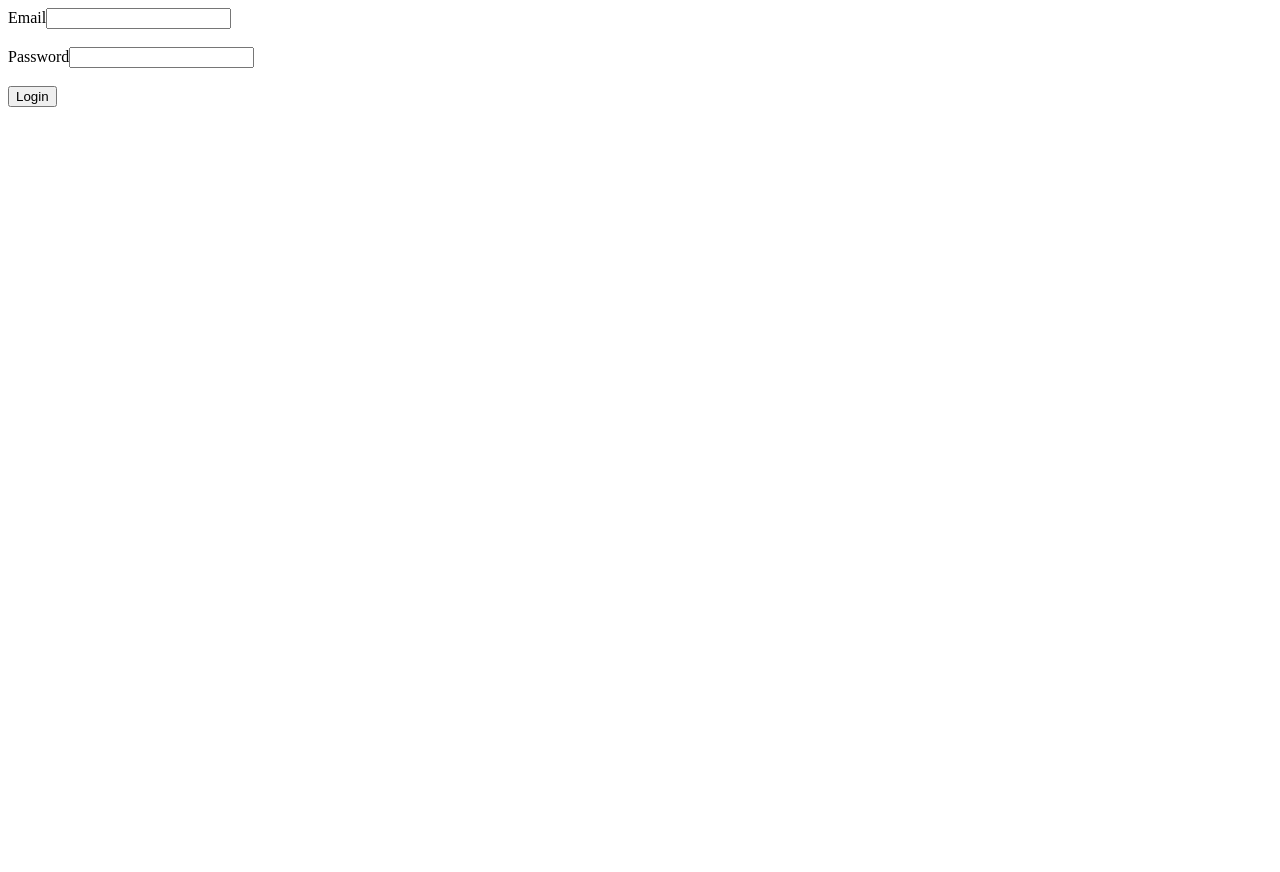
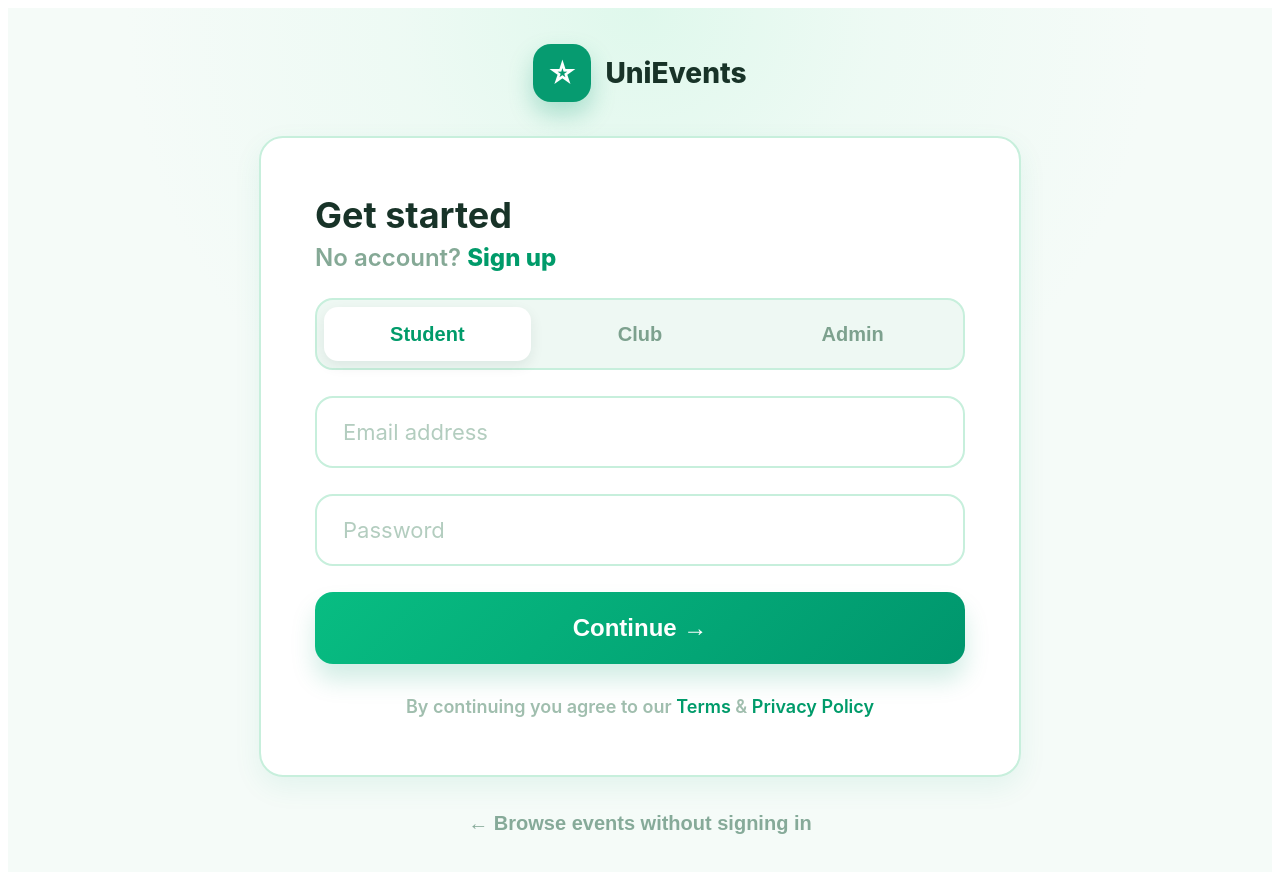
Before and after one commit to dp-end/HF4U, an Angular app in the folder eventF/: page /login in a window 1280 px wide. Shown: the top 872 px of the page. Before the commit the page ends 800 px from the top, so only its background shows below. Built offline with nearby package versions, Linux system fonts and the light colour scheme.

Commit message:
login ui  done

```diff
--- /dev/null
+++ b/eventF/src/app/core/models/register-request.ts
@@ -0,0 +1,8 @@
+import { UserRole } from "./user_role";
+
+export interface RegisterRequest {
+  fullName:string;
+  email:string;
+  password:string;
+  role:Exclude<UserRole,'ADMIN'>;
+}
--- a/eventF/src/app/core/services/AuthService/auth-service.ts
+++ b/eventF/src/app/core/services/AuthService/auth-service.ts
@@ -4,6 +4,7 @@ import { LoginRequest } from '../../models/login/login-request';
 import { ApiResponse } from '../../models/api-response';
 import { LoginResponse } from '../../models/login/login-response';
 import { Observable } from 'rxjs';
+import { RegisterRequest } from '../../models/register-request';
 
 @Injectable({
   providedIn: 'root',
@@ -17,4 +18,8 @@ export class AuthService {
   login(request: LoginRequest): Observable<ApiResponse<LoginResponse>>{
     return this.http.post<ApiResponse<LoginResponse>>(`${this.apiUrl}/login` , request);
   }
+
+  register(request: RegisterRequest): Observable<ApiResponse<unknown>>{
+    return this.http.post<ApiResponse<unknown>>(`${this.apiUrl}/register`,request);
+  }
 }
--- a/eventF/src/app/features/auth/login/login.css
+++ b/eventF/src/app/features/auth/login/login.css
@@ -0,0 +1,189 @@
+:host {
+  display: block;
+  min-height: 100vh;
+}
+
+.auth-page {
+  min-height: 100vh;
+  display: flex;
+  flex-direction: column;
+  align-items: center;
+  justify-content: center;
+  gap: 34px;
+  background:
+    radial-gradient(circle at top, #dff8ec 0, rgba(223, 248, 236, 0.35) 22%, transparent 48%),
+    #f5fbf8;
+  color: #183328;
+  font-family: Inter, ui-sans-serif, system-ui, -apple-system, BlinkMacSystemFont, "Segoe UI", sans-serif;
+  padding: 32px 20px;
+}
+
+.brand {
+  display: flex;
+  align-items: center;
+  gap: 14px;
+  font-size: 28px;
+  font-weight: 800;
+}
+
+.brand-icon {
+  width: 58px;
+  height: 58px;
+  display: grid;
+  place-items: center;
+  border-radius: 18px;
+  background: #069b70;
+  color: white;
+  font-size: 30px;
+  box-shadow: 0 12px 24px rgba(6, 155, 112, 0.28);
+}
+
+.auth-card {
+  width: min(100%, 650px);
+  display: flex;
+  flex-direction: column;
+  gap: 26px;
+  padding: 58px 54px;
+  border: 2px solid #c7efdc;
+  border-radius: 24px;
+  background: white;
+  box-shadow: 0 10px 28px rgba(6, 155, 112, 0.08);
+}
+
+.auth-header h1 {
+  margin: 0 0 8px;
+  font-size: 36px;
+  line-height: 1.1;
+}
+
+.auth-header p {
+  margin: 0;
+  color: #85a996;
+  font-size: 24px;
+  font-weight: 600;
+}
+
+.auth-header button {
+  padding: 0;
+  border: 0;
+  background: transparent;
+  color: #009b6a;
+  font: inherit;
+  font-weight: 800;
+  cursor: pointer;
+}
+
+.role-tabs {
+  display: grid;
+  grid-template-columns: repeat(3, 1fr);
+  gap: 6px;
+  padding: 7px;
+  border: 2px solid #c7efdc;
+  border-radius: 18px;
+  background: #eef8f3;
+}
+
+.role-tabs button {
+  height: 54px;
+  border: 0;
+  border-radius: 14px;
+  background: transparent;
+  color: #7da18e;
+  font-size: 20px;
+  font-weight: 800;
+  cursor: pointer;
+}
+
+.role-tabs button.active {
+  background: white;
+  color: #009b6a;
+  box-shadow: 0 5px 14px rgba(16, 44, 34, 0.08);
+}
+
+.field input {
+  width: 100%;
+  height: 72px;
+  box-sizing: border-box;
+  border: 2px solid #c7efdc;
+  border-radius: 18px;
+  padding: 0 26px;
+  color: #183328;
+  font: inherit;
+  font-size: 22px;
+  outline: none;
+}
+
+.field input::placeholder {
+  color: #b3cdbf;
+}
+
+.field input:focus {
+  border-color: #0aae7d;
+  box-shadow: 0 0 0 4px rgba(10, 174, 125, 0.12);
+}
+
+.primary-button {
+  height: 72px;
+  border: 0;
+  border-radius: 18px;
+  background: linear-gradient(135deg, #08bd82, #00966d);
+  color: white;
+  font-size: 24px;
+  font-weight: 900;
+  cursor: pointer;
+  box-shadow: 0 16px 24px rgba(6, 155, 112, 0.18);
+}
+
+.primary-button:disabled {
+  opacity: 0.7;
+  cursor: not-allowed;
+}
+
+.legal {
+  margin: 6px 0 0;
+  text-align: center;
+  color: #a0beae;
+  font-size: 18px;
+  font-weight: 600;
+}
+
+.legal a {
+  color: #009b6a;
+  text-decoration: none;
+}
+
+.error-message {
+  margin: -8px 0;
+  color: #d33;
+  font-size: 16px;
+  font-weight: 700;
+}
+
+.guest-link {
+  border: 0;
+  background: transparent;
+  color: #86aa99;
+  font-size: 20px;
+  font-weight: 800;
+  cursor: pointer;
+}
+
+@media (max-width: 680px) {
+  .auth-card {
+    padding: 34px 22px;
+  }
+
+  .auth-header h1 {
+    font-size: 30px;
+  }
+
+  .auth-header p,
+  .field input,
+  .primary-button {
+    font-size: 18px;
+  }
+
+  .role-tabs button {
+    font-size: 16px;
+  }
+}
--- a/eventF/src/app/features/auth/login/login.html
+++ b/eventF/src/app/features/auth/login/login.html
@@ -1,20 +1,67 @@
-<form [formGroup]="loginForm" (ngSubmit)="onSubmit()">
+<main class="auth-page">
+  <section class="brand">
+    <div class="brand-icon">&#9734;</div>
+    <span>UniEvents</span>
+  </section>
 
-  <div>
-    <label>Email</label>
-    <input type="email" formControlName = "email">
-  </div>
+  <form class="auth-card" [formGroup]="loginForm" (ngSubmit)="onSubmit()">
+    <header class="auth-header">
+      <h1>Get started</h1>
+      <p>No account? <button type="button" (click)="goToRegister()">Sign up</button></p>
+    </header>
 
-  <br>
+    <div class="role-tabs" aria-label="Choose role">
+      <button
+        type="button"
+        [class.active]="selectedRole() === 'STUDENT'"
+        (click)="selectRole('STUDENT')"
+      >
+        Student
+      </button>
 
-  <div>
-    <label>Password</label>
-    <input type="password" formControlName="password">
-  </div>
+      <button
+        type="button"
+        [class.active]="selectedRole() === 'CLUB_MANAGER'"
+        (click)="selectRole('CLUB_MANAGER')"
+      >
+        Club
+      </button>
 
-  <br>
-  <button type="submit">
-    Login
+      <button
+        type="button"
+        [class.active]="selectedRole() === 'ADMIN'"
+        (click)="selectRole('ADMIN')"
+      >
+        Admin
+      </button>
+    </div>
+
+    <label class="field">
+      <input type="email" placeholder="Email address" formControlName="email" />
+    </label>
+
+    <label class="field">
+      <input type="password" placeholder="Password" formControlName="password" />
+    </label>
+
+    @if (errorMessage()) {
+      <p class="error-message">{{ errorMessage() }}</p>
+    }
+
+    <button class="primary-button" type="submit" [disabled]="isSubmitting()">
+      @if (isSubmitting()) {
+        Signing in...
+      } @else {
+        Continue <span aria-hidden="true">&rarr;</span>
+      }
+    </button>
+
+    <p class="legal">
+      By continuing you agree to our <a href="#">Terms</a> &amp; <a href="#">Privacy Policy</a>
+    </p>
+  </form>
+
+  <button class="guest-link" type="button" (click)="browseAsGuest()">
+    &larr; Browse events without signing in
   </button>
-
-</form>
+</main>
--- a/eventF/src/app/features/auth/login/login.ts
+++ b/eventF/src/app/features/auth/login/login.ts
@@ -1,7 +1,11 @@
-import { Component ,OnInit } from '@angular/core';
-import { FormBuilder, FormGroup, ReactiveFormsModule } from '@angular/forms';
+import { Component, signal } from '@angular/core';
+import { FormBuilder, FormGroup, ReactiveFormsModule, Validators } from '@angular/forms';
+import { Router } from '@angular/router';
+
 import { AuthService } from '../../../core/services/AuthService/auth-service';
-import { Router } from '@angular/router';
+import { UserRole } from '../../../core/models/user_role';
+
+type LoginRole = UserRole;
 
 @Component({
   selector: 'app-login',
@@ -9,48 +13,84 @@ import { Router } from '@angular/router';
   templateUrl: './login.html',
   styleUrl: './login.css',
 })
-export class Login implements OnInit {
-  loginForm !: FormGroup;
-  constructor(private fb: FormBuilder , private authService: AuthService , private router : Router){}
+export class Login {
+  selectedRole = signal<LoginRole>('STUDENT');
+  errorMessage = signal<string>('');
+  isSubmitting = signal<boolean>(false);
 
-  ngOnInit(){
+  loginForm!:FormGroup;
+
+  constructor(
+    private fb: FormBuilder,
+    private authService: AuthService,
+    private router: Router,
+  ) {
     this.loginForm = this.fb.group({
-      email:[''],
-      password:['']
-   })
+    email: ['', [Validators.required, Validators.email]],
+    password: ['', [Validators.required]],
+  });
   }
 
-  onSubmit(){
-    this.authService.login(this.loginForm.value).subscribe({
+
+  selectRole(role: LoginRole): void {
+    this.selectedRole.set(role);
+    this.errorMessage.set('');
+  }
+
+  onSubmit(): void {
+    if (this.loginForm.invalid) {
+      this.loginForm.markAllAsTouched();
+      this.errorMessage.set('Please enter your email and password.');
+      return;
+    }
+
+    const request = {
+      email: this.loginForm.controls['email'].value ?? '',
+      password: this.loginForm.controls['password'].value ?? '',
+    };
+
+    this.isSubmitting.set(true);
+    this.errorMessage.set('');
+
+    this.authService.login(request).subscribe({
       next: (response) => {
-        const {token ,role ,fullName} = response.data;
+        const user = response.data;
 
-        localStorage.setItem('token',response.data.token);
-        localStorage.setItem('role',response.data.role);
-        localStorage.setItem('fullName',response.data.fullName);
+        if (user.role !== this.selectedRole()) {
+          this.isSubmitting.set(false);
+          this.errorMessage.set('This account does not match the selected role.');
+          return;
+        }
 
-        switch(response.data.role){
+        localStorage.setItem('token', user.token);
+        localStorage.setItem('role', user.role);
+        localStorage.setItem('fullName', user.fullName);
+        localStorage.setItem('userId', String(user.userId));
 
+        switch (user.role) {
           case 'STUDENT':
             this.router.navigate(['/student']);
             break;
-
           case 'CLUB_MANAGER':
             this.router.navigate(['/club']);
             break;
-
           case 'ADMIN':
             this.router.navigate(['/admin']);
             break;
         }
-        console.log('Login successful');
       },
-
-      error: (error) => {
-        console.error(error);
-        alert('Email veya şifre hatalı')
+      error: () => {
+        this.isSubmitting.set(false);
+        this.errorMessage.set('Email or password is incorrect.');
+      },
+    });
   }
 
-    })
+  goToRegister(): void {
+    this.router.navigate(['/register']);
+  }
+
+  browseAsGuest(): void {
+    this.router.navigate(['/student']);
   }
 }
```
Lines whose indentation alone changed are shown as unchanged.
